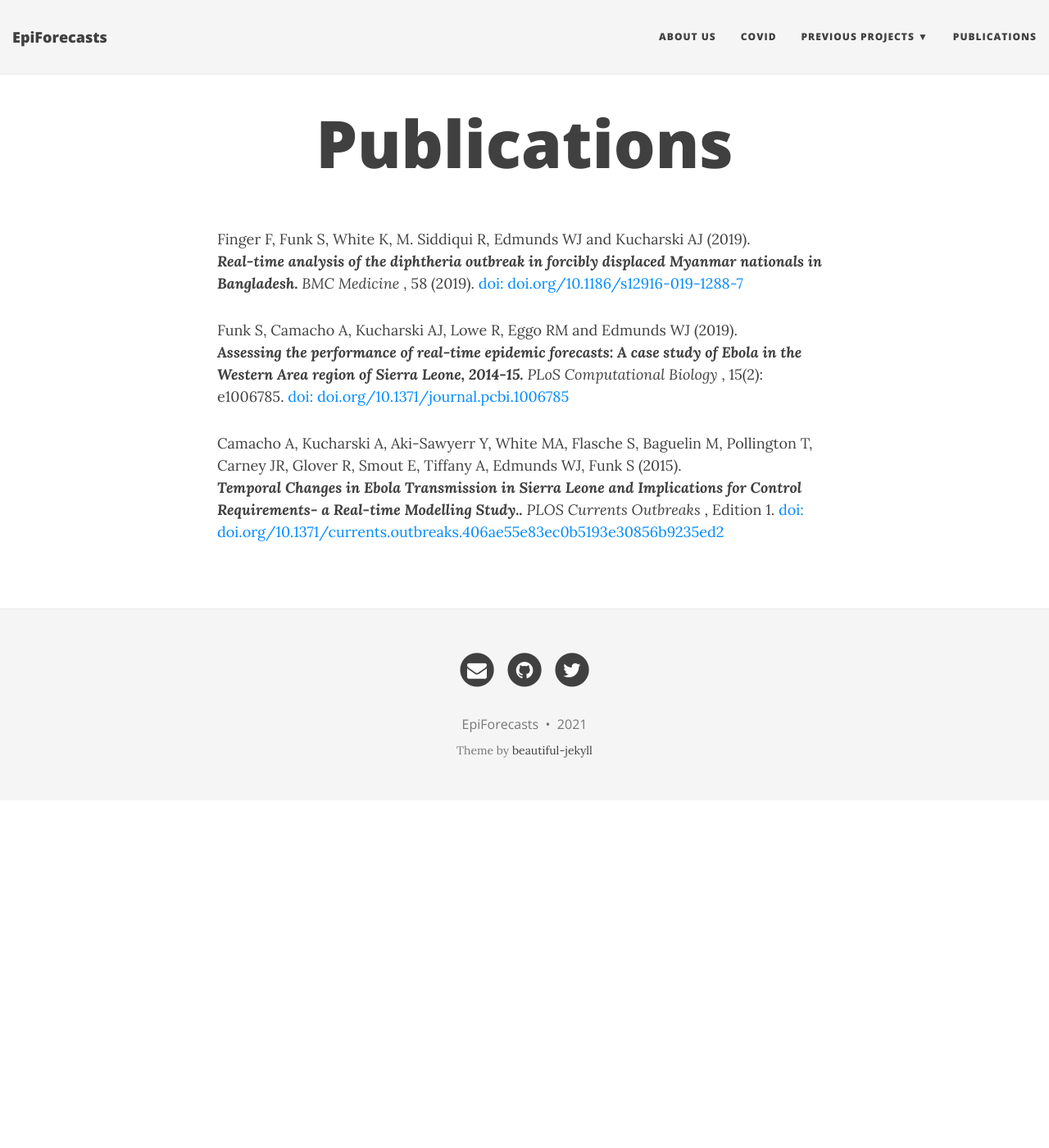
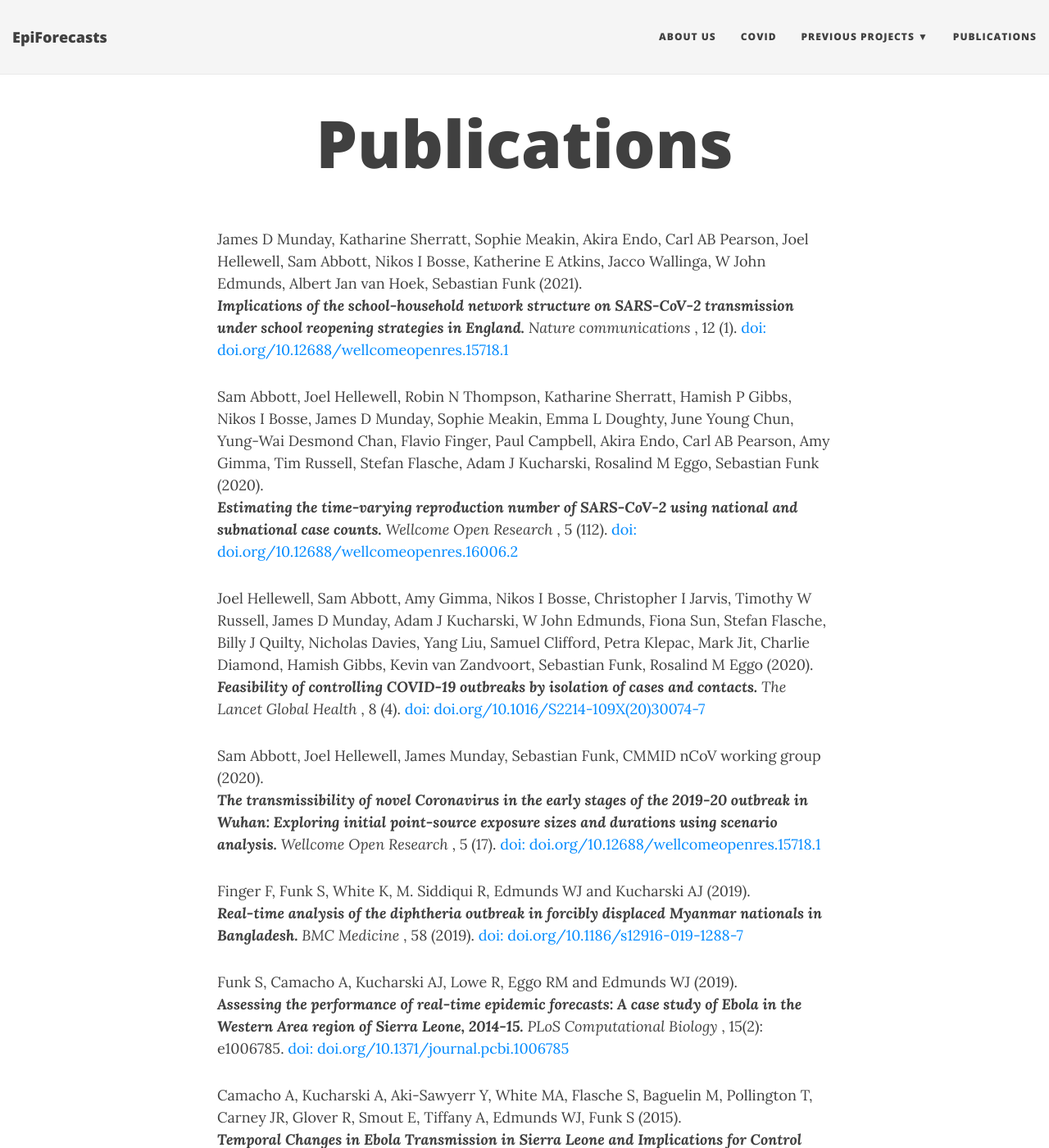
Before and after one commit to epiforecasts/jekyll-epiforecasts-website, a Jekyll site: the page built from pubs.html, in a window 1280 px wide and 1400 px high. Shown: the whole window at 82% size. Built offline with Jekyll 4.4.1, drawn with Linux system fonts in a browser that asks for light colours; nearby versions of some CDN libraries.

Commit message:
fix papers

```diff
--- a/_data/papers.yml
+++ b/_data/papers.yml
@@ -27,3 +27,39 @@
   ref-journal: BMC Medicine
   ref-vol: "58 (2019)"
   ref-doi: doi.org/10.1186/s12916-019-1288-7
+
+- title: Feasibility of controlling COVID-19 outbreaks by isolation of cases and contacts
+  date: 2020-04-01
+  ref-authors: Joel Hellewell, Sam Abbott, Amy Gimma, Nikos I Bosse, Christopher I Jarvis, Timothy W Russell, James D Munday, Adam J Kucharski, W John Edmunds, Fiona Sun, Stefan Flasche, Billy J Quilty, Nicholas Davies, Yang Liu, Samuel Clifford, Petra Klepac, Mark Jit, Charlie Diamond, Hamish Gibbs, Kevin van Zandvoort, Sebastian Funk, Rosalind M Eggo
+  ref-year: 2020
+  ref-title: "Feasibility of controlling COVID-19 outbreaks by isolation of cases and contacts"
+  ref-journal: The Lancet Global Health
+  ref-vol: "8 (4)"
+  ref-doi: doi.org/10.1016/S2214-109X(20)30074-7
+
+- title: Estimating the time-varying reproduction number of SARS-CoV-2 using national and subnational case counts
+  date: 2020-06-01
+  ref-authors: Sam Abbott, Joel Hellewell, Robin N Thompson, Katharine Sherratt, Hamish P Gibbs, Nikos I Bosse, James D Munday, Sophie Meakin, Emma L Doughty, June Young Chun, Yung-Wai Desmond Chan, Flavio Finger, Paul Campbell, Akira Endo, Carl AB Pearson, Amy Gimma, Tim Russell, Stefan Flasche, Adam J Kucharski, Rosalind M Eggo, Sebastian Funk
+  ref-year: 2020
+  ref-title: "Estimating the time-varying reproduction number of SARS-CoV-2 using national and subnational case counts"
+  ref-journal: Wellcome Open Research
+  ref-vol: "5 (112)"
+  ref-doi: doi.org/10.12688/wellcomeopenres.16006.2
+
+- title: The transmissibility of novel Coronavirus in the early stages of the 2019-20 outbreak in Wuhan
+  date: 2020-02-11
+  ref-authors: Sam Abbott, Joel Hellewell, James Munday, Sebastian Funk, CMMID nCoV working group
+  ref-year: 2020
+  ref-title: "The transmissibility of novel Coronavirus in the early stages of the 2019-20 outbreak in Wuhan: Exploring initial point-source exposure sizes and durations using scenario analysis"
+  ref-journal: Wellcome Open Research
+  ref-vol: "5 (17)"
+  ref-doi: doi.org/10.12688/wellcomeopenres.15718.1
+
+- title: Implications of the school-household network structure on SARS-CoV-2 transmission under school reopening strategies in England
+  date: 2021-03-29
+  ref-authors: James D Munday, Katharine Sherratt, Sophie Meakin, Akira Endo, Carl AB Pearson, Joel Hellewell, Sam Abbott, Nikos I Bosse, Katherine E Atkins, Jacco Wallinga, W John Edmunds, Albert Jan van Hoek, Sebastian Funk
+  ref-year: 2021
+  ref-title: "Implications of the school-household network structure on SARS-CoV-2 transmission under school reopening strategies in England"
+  ref-journal: Nature communications
+  ref-vol: "12 (1)"
+  ref-doi: doi.org/10.12688/wellcomeopenres.15718.1
```
